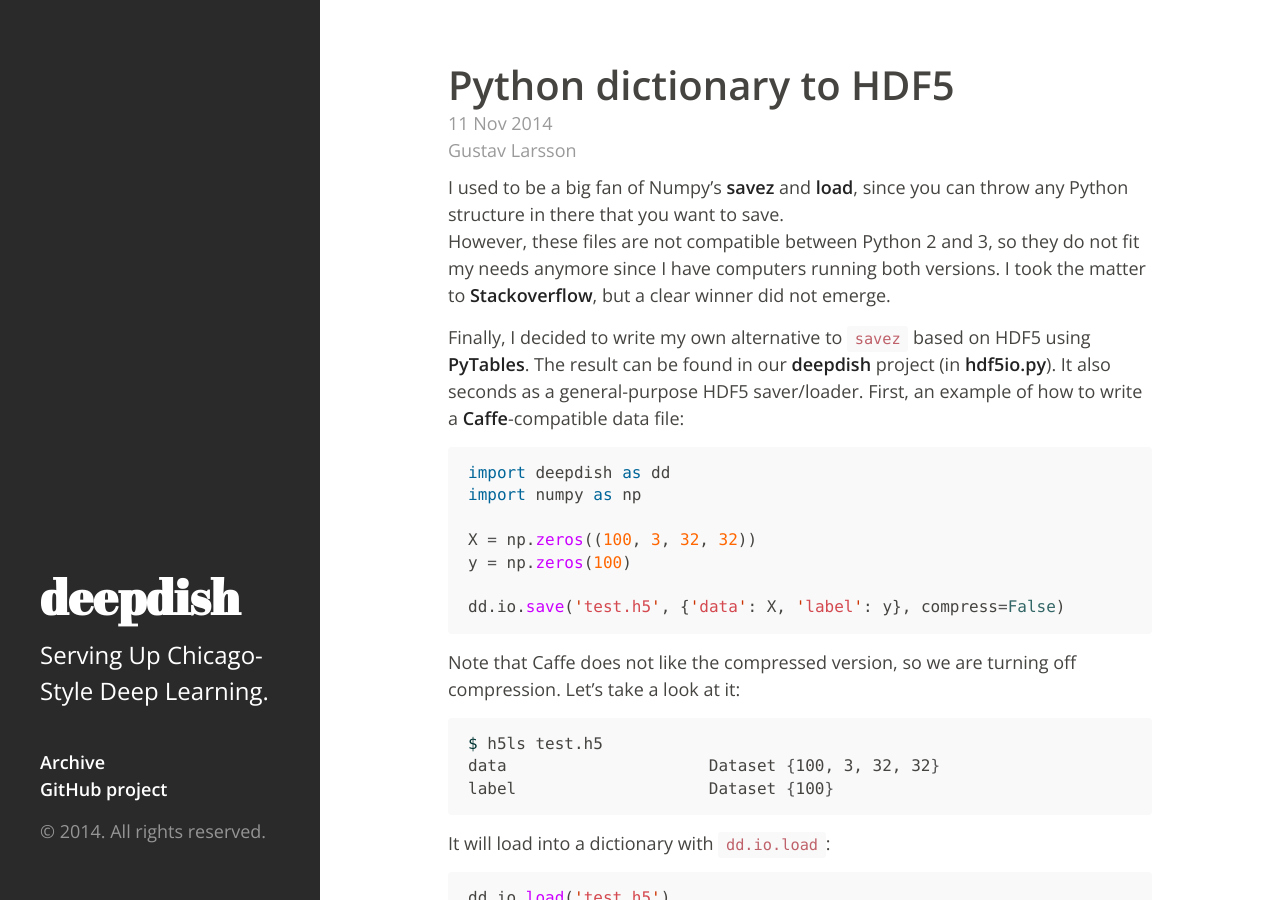
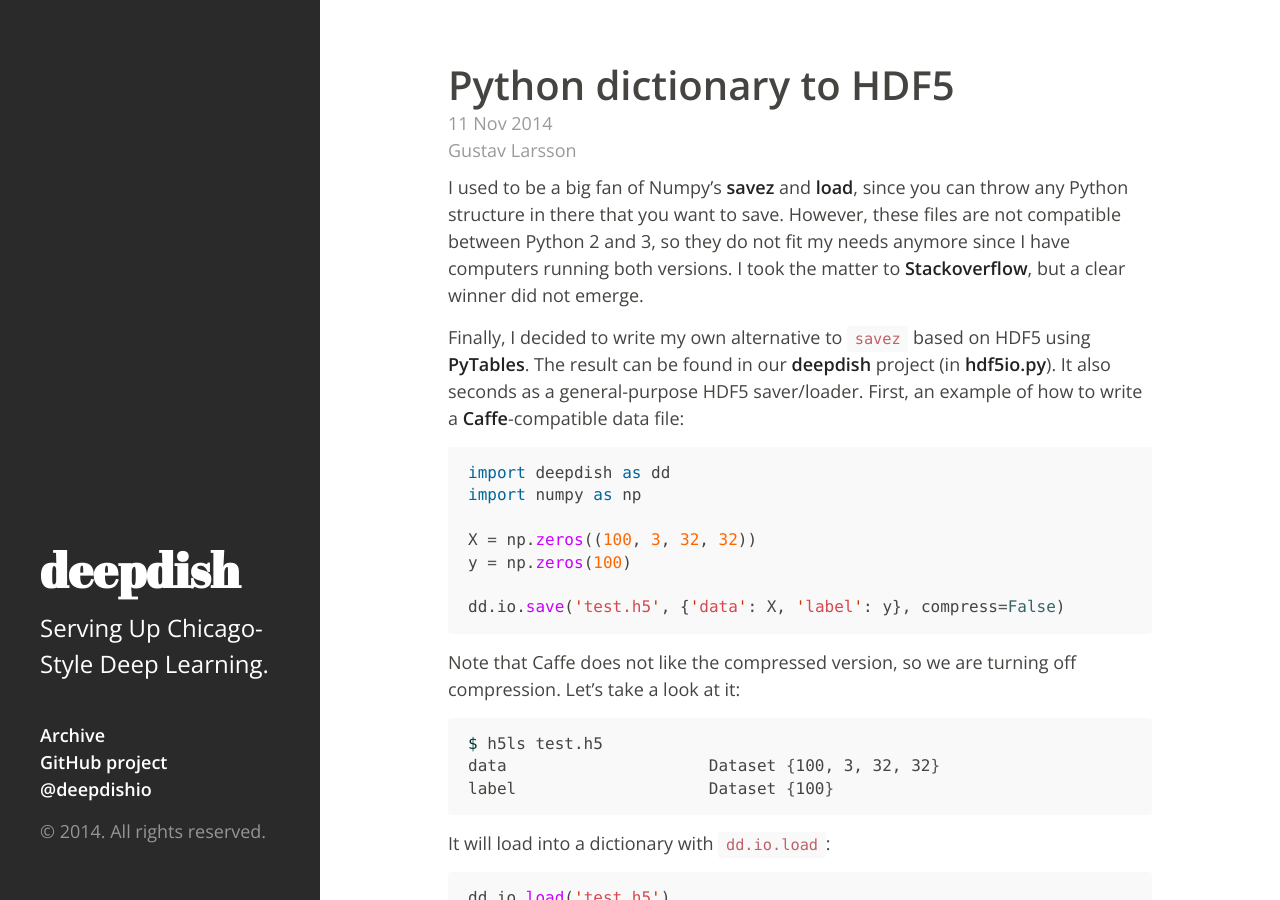
Before and after one commit to uchicago-cs/deepdish, a Jekyll site: the page built from _posts/2014-11-11-python-dictionary-to-hdf5.md, in a window 1280 px wide and 900 px high. Built offline with Jekyll 4.4.1, drawn with Linux system fonts in a browser that asks for light colours; Markdown is read by kramdown in place of the engine named in the settings.

Commit message:
Added link to Twitter.

```diff
--- a/_layouts/default.html
+++ b/_layouts/default.html
@@ -18,6 +18,9 @@
             <li>
               <a href="https://github.com/uchicago-cs/deepdish">GitHub project</a>
             </li>
+            <li>
+              <a href="https://twitter.com/deepdishio">@deepdishio</a>
+            </li>
             {% comment %}<li>Currently v{{ site.version }}</li>{% endcomment %}
           </ul>
           <p>&copy; 2014. {{ site.author.name }} All rights reserved.</p>
```
Also changed, not shown: _posts/2014-11-11-python-dictionary-to-hdf5.md (line endings or trailing spaces).
